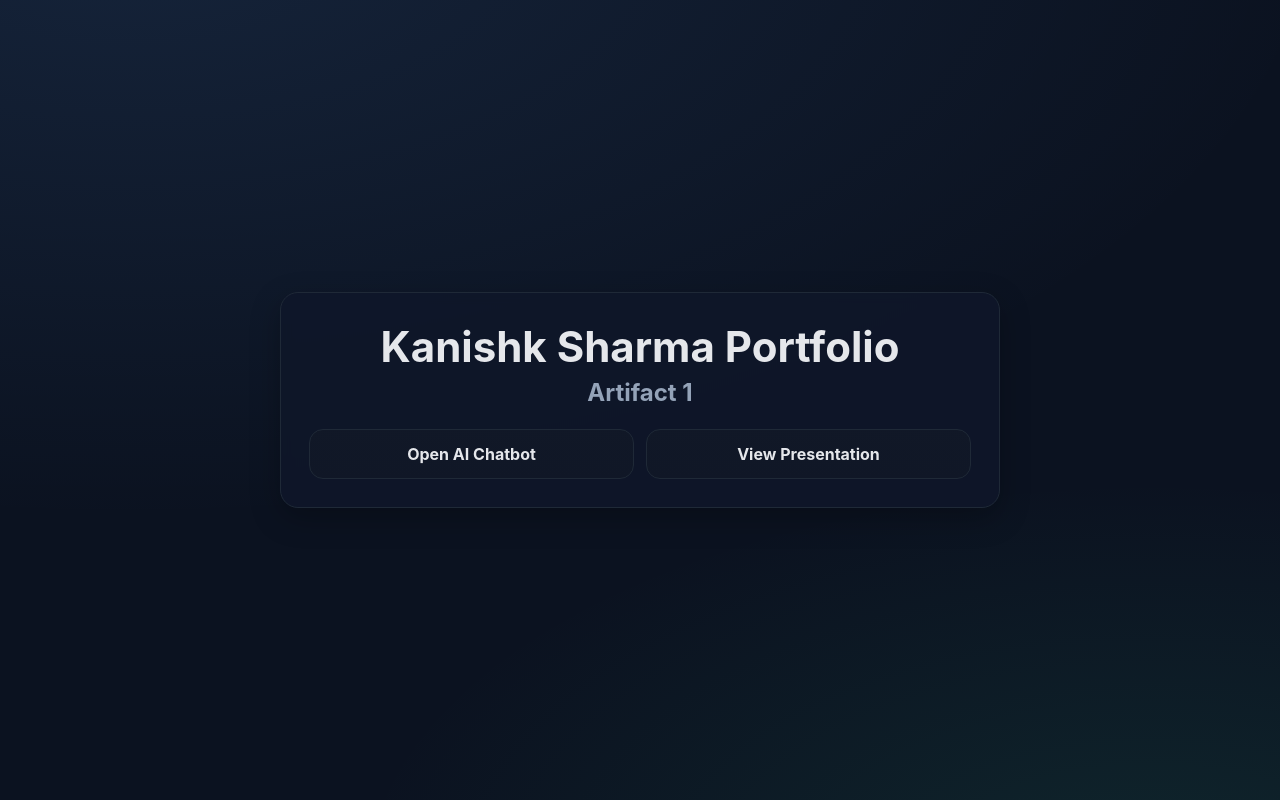
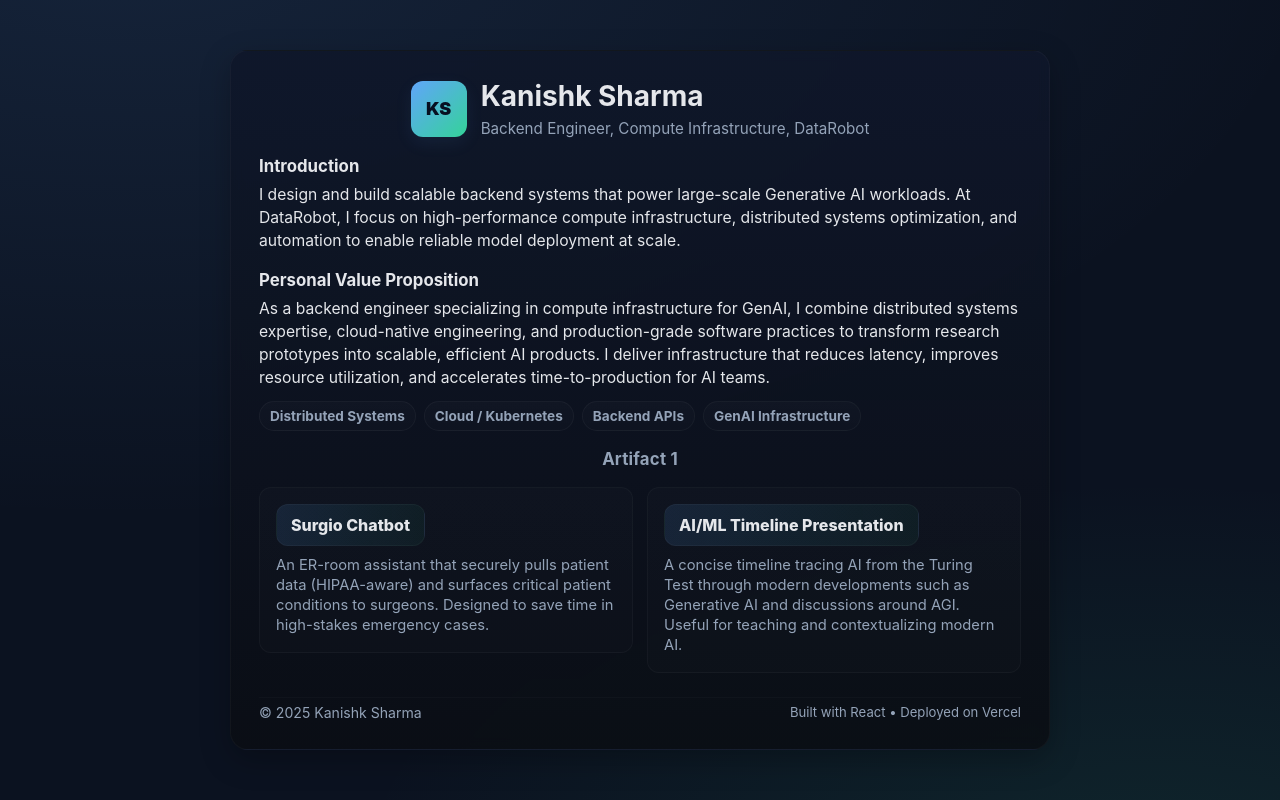
Before and after one commit to KanishkSharma7/Assignment1.6_Submission, a JavaScript app in the folder client/: page / in a window 1280 px wide. Built offline with nearby package versions, Linux system fonts and the light colour scheme; the HTML template or start-up script is replaced by a standard one.

Commit message:
Latest changes for artifact 1

```diff
--- a/client/src/App.css
+++ b/client/src/App.css
@@ -5,6 +5,7 @@
   --card: #0f172a;
   --border: #1f2937;
   --accent: #60a5fa;
+  --accent-2: #34d399;
   --radius: 18px;
   --shadow: 0 10px 30px rgba(0,0,0,0.25);
 }
@@ -14,7 +15,7 @@ html, body, #root { height: 100%; }
 
 body {
   margin: 0;
-  font-family: Inter, system-ui, -apple-system, Segoe UI, Roboto, Arial, sans-serif;
+  font-family: Inter, system-ui, -apple-system, "Segoe UI", Roboto, Arial, sans-serif;
   color: var(--text);
   background:
     radial-gradient(1200px 600px at 10% -10%, rgba(96,165,250,0.12), transparent),
@@ -24,48 +25,201 @@ body {
 
 /* — Center the card both horizontally and vertically — */
 .page {
-  min-height: 100svh;            /* works well on mobile too */
+  min-height: 100svh;
   display: grid;
-  place-items: center;           /* centers both axes */
-  padding: 24px;                 /* breathing room on small screens */
+  place-items: center;
+  padding: 24px;
 }
 
 .card {
   width: 100%;
-  max-width: 720px;
-  background: rgba(15,23,42,0.9);
-  border: 1px solid var(--border);
+  max-width: 820px;
+  background: linear-gradient(180deg, rgba(15,23,42,0.92), rgba(10,14,20,0.9));
+  border: 1px solid rgba(255,255,255,0.03);
   border-radius: var(--radius);
   box-shadow: var(--shadow);
   padding: 28px;
   backdrop-filter: blur(6px);
+  display: flex;
+  flex-direction: column;
+  gap: 18px;
 }
 
-.header { text-align: center; margin-bottom: 16px; }
-.header h1 { margin: 0 0 6px; font-size: clamp(26px, 6vw, 42px); }
-.tagline { margin: 0; color: var(--muted); }
+/* header */
+.brand-row {
+  display: flex;
+  gap: 14px;
+  align-items: center;
+  justify-content: center;
+}
 
+.brand-badge {
+  width: 56px;
+  height: 56px;
+  border-radius: 12px;
+  background: linear-gradient(135deg, var(--accent), var(--accent-2));
+  display: grid;
+  place-items: center;
+  font-weight: 900;
+  color: #071021;
+  font-size: 18px;
+  box-shadow: 0 6px 18px rgba(96,165,250,0.08);
+}
+
+.title {
+  margin: 0;
+  font-size: clamp(20px, 3.6vw, 28px);
+  text-align: left;
+}
+
+.role {
+  color: var(--muted);
+  font-size: 0.95rem;
+  margin-top: 6px;
+}
+
+/* centered artifact headline */
+.artifact-title {
+  margin: 0;
+  text-align: center;
+  color: var(--muted);
+  font-size: 1.05rem;
+  font-weight: 700;
+  letter-spacing: 0.2px;
+}
+
+/* content sections */
+.content {
+  display: grid;
+  gap: 18px;
+}
+
+.intro h3, .value-prop h3 {
+  margin: 0 0 8px 0;
+  font-size: 1.05rem;
+}
+
+.intro p, .value-prop p {
+  margin: 0;
+  color: var(--text);
+  line-height: 1.45;
+  font-size: 0.98rem;
+}
+
+/* skill chips */
+.skills {
+  margin-top: 12px;
+  display: flex;
+  gap: 8px;
+  flex-wrap: wrap;
+}
+
+.chip {
+  padding: 6px 10px;
+  border-radius: 999px;
+  border: 1px solid rgba(255,255,255,0.04);
+  background: linear-gradient(180deg, rgba(255,255,255,0.02), rgba(255,255,255,0.01));
+  font-size: 0.85rem;
+  color: var(--muted);
+  font-weight: 700;
+}
+
+/* deliverables grid */
+.deliverables {
+  display: grid;
+  gap: 14px;
+  grid-template-columns: repeat(auto-fit, minmax(280px, 1fr));
+  align-items: start;
+}
+
+/* each deliverable card */
+.deliverable {
+  background: linear-gradient(180deg, rgba(255,255,255,0.015), rgba(255,255,255,0.01));
+  border: 1px solid rgba(255,255,255,0.03);
+  padding: 16px;
+  border-radius: 12px;
+  min-height: 110px;
+  display: flex;
+  flex-direction: column;
+  gap: 10px;
+}
+
+/* row to align button (and optionally title later) */
+.deliverable-row {
+  display: flex;
+  justify-content: flex-start;
+  align-items: center;
+}
+
+/* deliverable button (smaller visual weight than main .btn) */
+.btn.deliverable-btn {
+  padding: 10px 14px;
+  border-radius: 12px;
+  font-weight: 800;
+  background: linear-gradient(90deg, rgba(96,165,250,0.12), rgba(52,211,153,0.06));
+  border: 1px solid rgba(255,255,255,0.035);
+  box-shadow: none;
+}
+
+/* description under each deliverable */
+.deliverable-desc {
+  margin: 0;
+  color: var(--muted);
+  font-size: 0.92rem;
+  line-height: 1.35;
+}
+
+/* links (buttons) fallback */
 .links {
-  margin-top: 22px;
+  margin-top: 4px;
   display: grid;
   gap: 12px;
   grid-template-columns: repeat(auto-fit, minmax(220px, 1fr));
 }
 
+/* base button style */
 .btn {
   display: inline-flex;
   align-items: center;
   justify-content: center;
   padding: 14px 18px;
   border-radius: 14px;
-  border: 1px solid var(--border);
-  background: linear-gradient(180deg, rgba(17,24,39,0.95), rgba(17,24,39,0.75));
-  font-weight: 700;
+  border: 1px solid rgba(255,255,255,0.03);
+  background: linear-gradient(90deg, rgba(96,165,250,0.12), rgba(52,211,153,0.06));
+  font-weight: 800;
   text-decoration: none;
   color: var(--text);
-  transition: transform 80ms ease, border-color .2s ease, background .2s ease;
+  transition: transform 120ms ease, box-shadow 120ms ease, border-color .15s ease;
+  box-shadow: 0 6px 16px rgba(2,6,23,0.45);
 }
 
-.btn:hover { transform: translateY(-1px); border-color: #334155; }
-.btn:active { transform: translateY(0); }
-.btn:focus { outline: 2px solid var(--accent); outline-offset: 2px; }
+.btn:hover {
+  transform: translateY(-4px);
+  box-shadow: 0 16px 36px rgba(2,6,23,0.6);
+  border-color: rgba(255,255,255,0.06);
+}
+
+.btn:active { transform: translateY(-1px); }
+
+/* footer */
+.footer {
+  display:flex;
+  justify-content: space-between;
+  align-items: center;
+  gap: 12px;
+  color: var(--muted);
+  font-size: 0.88rem;
+  padding-top: 6px;
+  border-top: 1px solid rgba(255,255,255,0.02);
+  margin-top: 6px;
+}
+
+.small-muted { color: var(--muted); font-size: 0.82rem; }
+
+/* responsiveness */
+@media (max-width: 580px) {
+  .card { padding: 20px; }
+  .brand-badge { width: 48px; height: 48px; font-size: 16px; }
+  .title { font-size: 18px; }
+  .deliverables { grid-template-columns: 1fr; }
+}
--- a/client/src/App.js
+++ b/client/src/App.js
@@ -1,23 +1,86 @@
 import './App.css';
+
+const PROFILE = {
+  name: 'Kanishk Sharma',
+  role: 'Backend Engineer, Compute Infrastructure, DataRobot',
+  intro: `I design and build scalable backend systems that power large-scale Generative AI workloads. At DataRobot, I focus on high-performance compute infrastructure, distributed systems optimization, and automation to enable reliable model deployment at scale.`,
+  valueProp: `As a backend engineer specializing in compute infrastructure for GenAI, I combine distributed systems expertise, cloud-native engineering, and production-grade software practices to transform research prototypes into scalable, efficient AI products. I deliver infrastructure that reduces latency, improves resource utilization, and accelerates time-to-production for AI teams.`
+};
 
 export default function App() {
   return (
     <div className="page">
       <div className="card">
         <header className="header">
-          <h1>Kanishk Sharma Portfolio</h1>
-          <h2 className="tagline">Artifact 1</h2>
+          <div className="brand-row">
+            <div className="brand-badge">KS</div>
+            <div style={{ textAlign: 'left' }}>
+              <h1 className="title">{PROFILE.name}</h1>
+              <div className="role">{PROFILE.role}</div>
+            </div>
+          </div>
         </header>
 
-        <nav className="links">
-          <a className="btn" href="https://surgio.streamlit.app/" target="_blank" rel="noreferrer">
-            Open AI Chatbot
-          </a>
-          <a className="btn" href="https://docs.google.com/presentation/d/1dCw0LDv0OfGtRzMsSZc5K05M9jqCGTTlCX_dzd5bJEM/edit?usp=sharing" target="_blank" rel="noreferrer">
-            View Presentation
-          </a>
-          {/* Add more links as needed */}
-        </nav>
+        <section className="content">
+          <div className="intro">
+            <h3>Introduction</h3>
+            <p>{PROFILE.intro}</p>
+          </div>
+
+          <div className="value-prop">
+            <h3>Personal Value Proposition</h3>
+            <p>{PROFILE.valueProp}</p>
+            <div className="skills">
+              <span className="chip">Distributed Systems</span>
+              <span className="chip">Cloud / Kubernetes</span>
+              <span className="chip">Backend APIs</span>
+              <span className="chip">GenAI Infrastructure</span>
+            </div>
+          </div>
+        </section>
+
+        {/* Centered artifact headline */}
+        <h2 className="artifact-title">Artifact 1</h2>
+
+        {/* Deliverables grid: each deliverable has a button + short description */}
+        <div className="deliverables">
+          <div className="deliverable">
+            <div className="deliverable-row">
+              <a
+                className="btn deliverable-btn"
+                href="https://surgio.streamlit.app/"
+                target="_blank"
+                rel="noreferrer"
+              >
+                Surgio Chatbot
+              </a>
+            </div>
+            <p className="deliverable-desc">
+              An ER-room assistant that securely pulls patient data (HIPAA-aware) and surfaces critical patient conditions to surgeons. Designed to save time in high-stakes emergency cases.
+            </p>
+          </div>
+
+          <div className="deliverable">
+            <div className="deliverable-row">
+              <a
+                className="btn deliverable-btn"
+                href="https://docs.google.com/presentation/d/1dCw0LDv0OfGtRzMsSZc5K05M9jqCGTTlCX_dzd5bJEM/edit?usp=sharing"
+                target="_blank"
+                rel="noreferrer"
+              >
+                AI/ML Timeline Presentation
+              </a>
+            </div>
+            <p className="deliverable-desc">
+              A concise timeline tracing AI from the Turing Test through modern developments such as Generative AI and discussions around AGI. Useful for teaching and contextualizing modern AI.
+            </p>
+          </div>
+        </div>
+
+        <footer className="footer">
+          <div>© {new Date().getFullYear()} {PROFILE.name}</div>
+          <div className="small-muted">Built with React • Deployed on Vercel</div>
+        </footer>
       </div>
     </div>
   );
```
